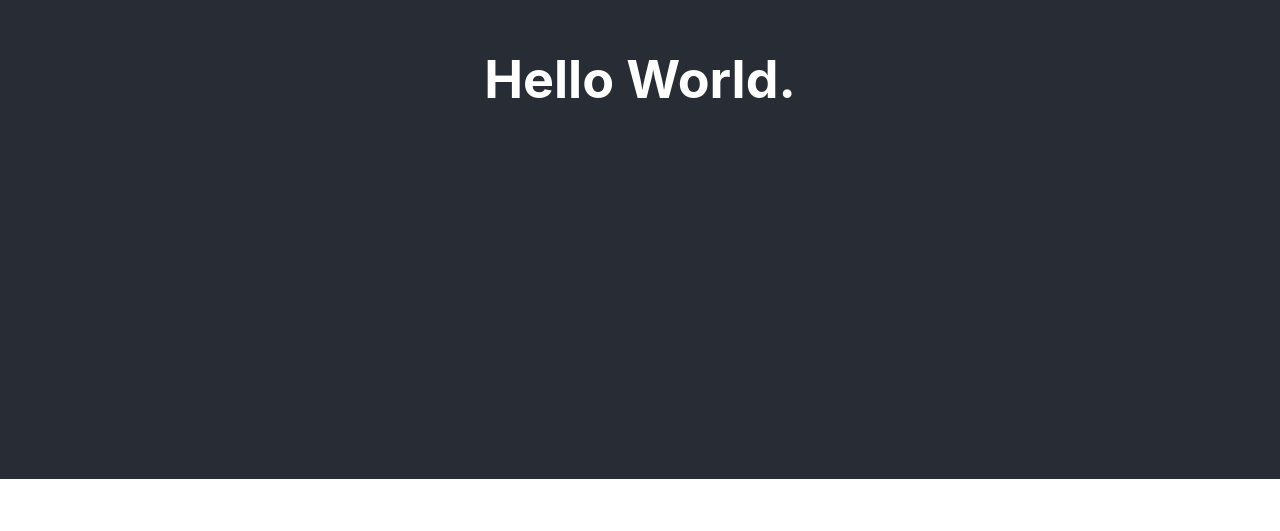
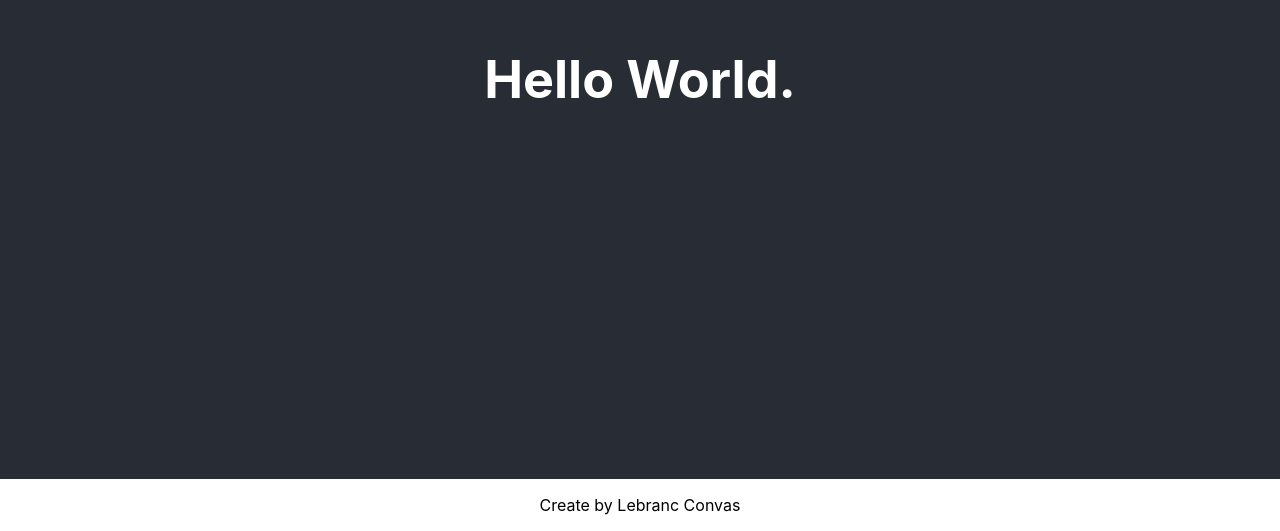
Before and after one commit to Scarletto-Studio/GeneralWorld, a React (Create React App) app: page / in a window 1280 px wide. Shown: the part 321-852 px from the top of the page. Before the commit the page ends 800 px from the top, so only its background shows below. Built offline with nearby package versions, Linux system fonts and the light colour scheme.

Commit message:
Add Footer.

```diff
--- a/src/App.js
+++ b/src/App.js
@@ -1,6 +1,7 @@
 import React, { Component } from 'react';
 import logo from './logo.svg';
 import Navbar from './components/navbar';
+import Footer from './components/footer';
 import './App.css';
 
 class App extends Component {
@@ -10,6 +11,9 @@
         <header className="App-header">
           <Navbar />
         </header>
+      <footer>
+        <Footer />
+      </footer>
       </div>
     );
   }
--- /dev/null
+++ b/src/components/footer.js
@@ -0,0 +1,13 @@
+import React , {Component} from 'react'
+
+class Footer extends Component {
+    render() {
+        return(
+            <footer>
+                <p>Create by Lebranc Convas</p>
+            </footer>
+        )
+    }
+}
+
+export default Footer
```
